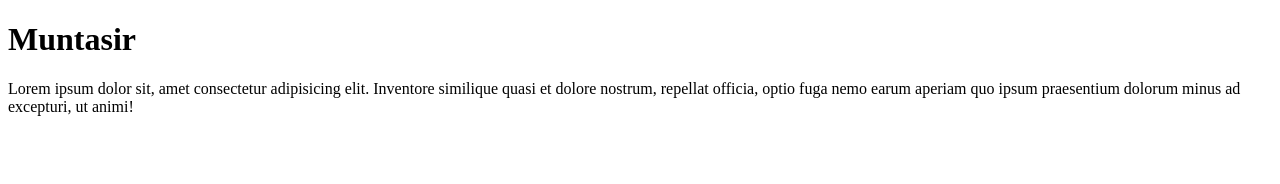
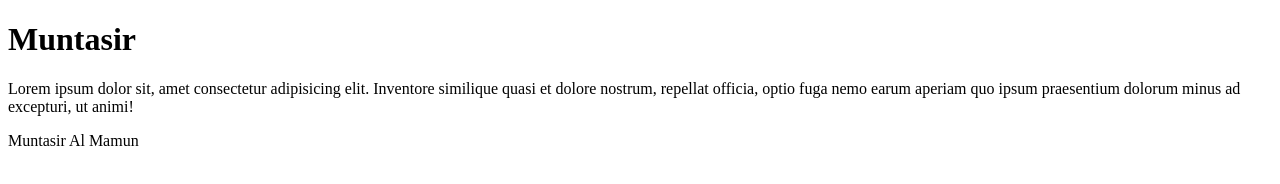
Before and after one commit to muntasiralmamun/first-projects, a plain HTML site: page index.html in a window 1280 px wide. Drawn offline with Linux system fonts and the light colour scheme.

Commit message:
Update index.html

```diff
--- a/index.html
+++ b/index.html
@@ -8,5 +8,6 @@
 <body>
     <h1>Muntasir</h1>
     <p>Lorem ipsum dolor sit, amet consectetur adipisicing elit. Inventore similique quasi et dolore nostrum, repellat officia, optio fuga nemo earum aperiam quo ipsum praesentium dolorum minus ad excepturi, ut animi!</p>
+    <p>Muntasir Al Mamun</p>
 </body>
 </html>
```
